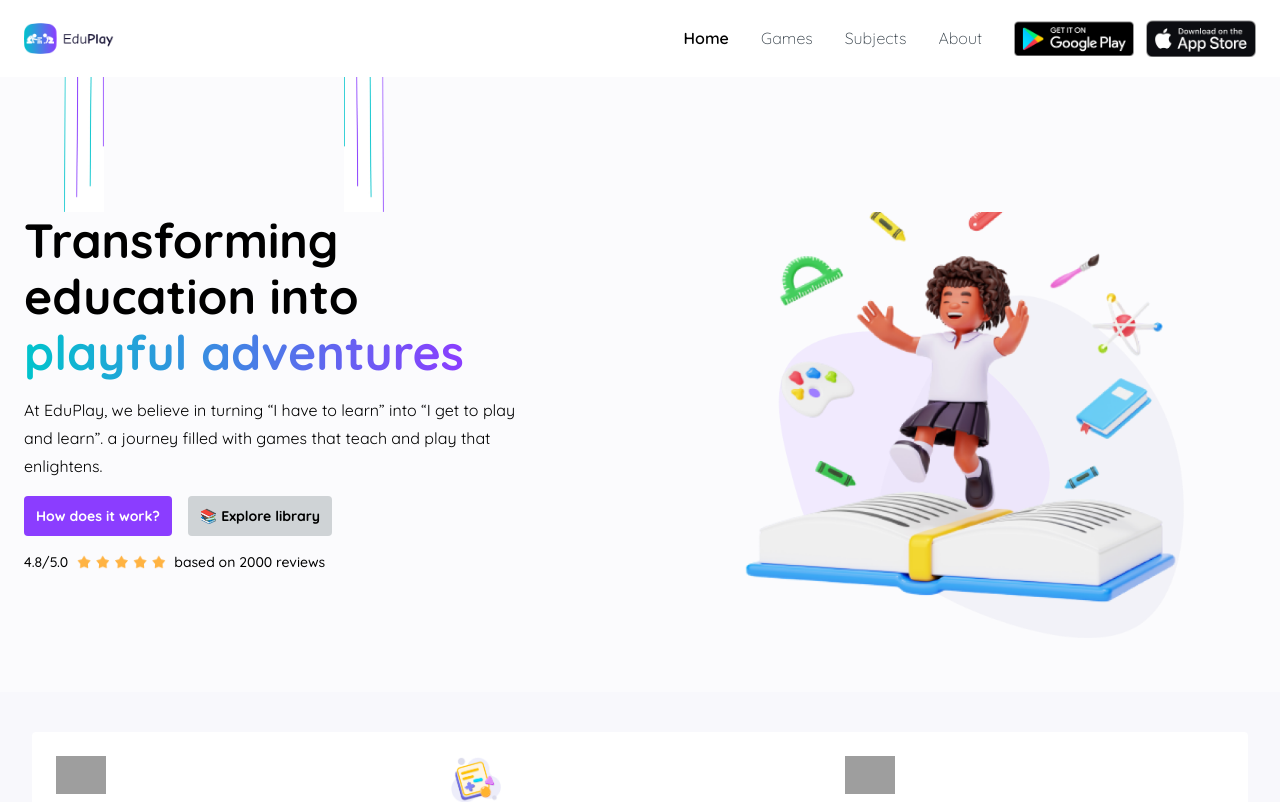
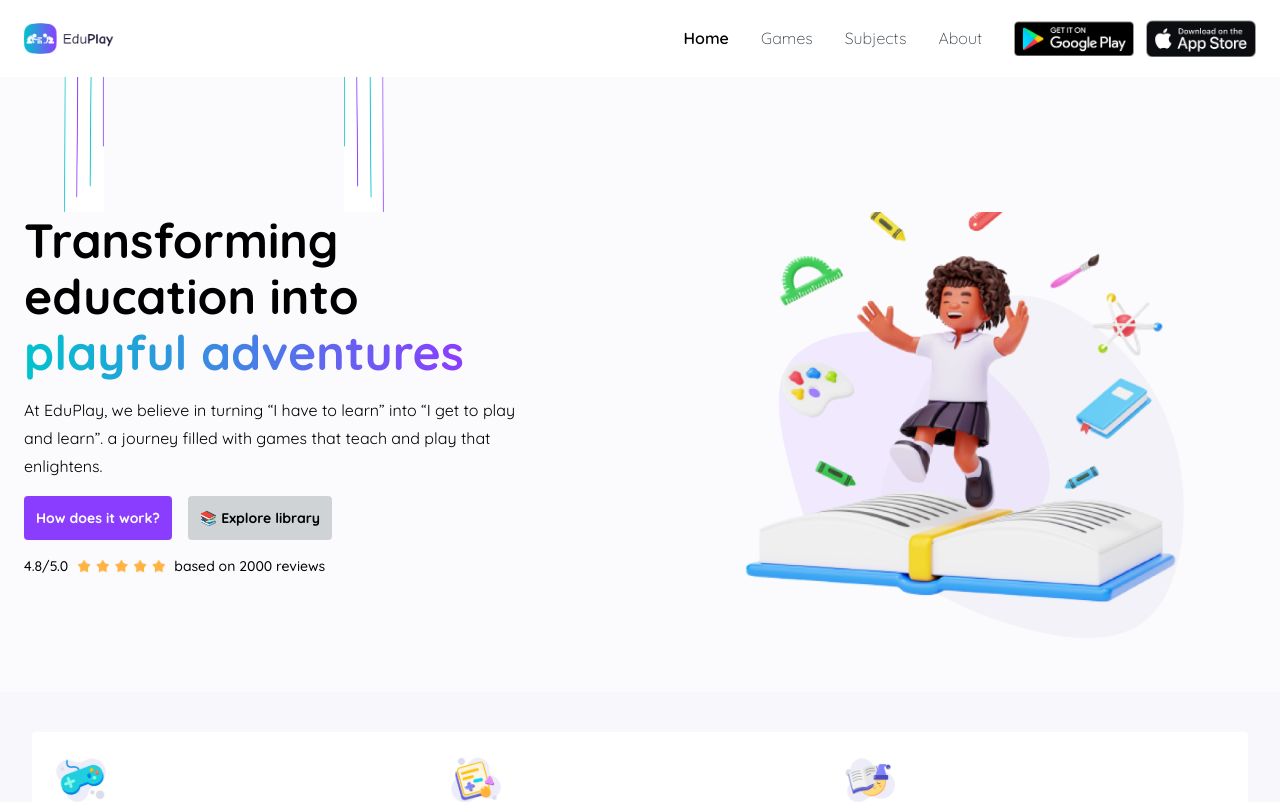
Before and after one commit to dev-rafiu/eduplay, a Next.js app: page / in a window 1280 px wide. Shown: the top 802 px of the page. Built offline with nearby package versions, Linux system fonts and the light colour scheme; no server answers; grey boxes are pictures that could not be loaded.

Commit message:
fix: add missing images

```diff
--- a/src/components/games.tsx
+++ b/src/components/games.tsx
@@ -198,7 +198,7 @@ function Games() {
         </div>
 
         <div className="space-y-4">
-          <button className="bg-violet text-background py-2 px-3 rounded font-semibold text-sm">
+          <button className="bg-violet text-background p-3 rounded font-semibold text-sm w-full sm:w-max">
             Browse our library
           </button>
 
--- a/src/components/hero-section.tsx
+++ b/src/components/hero-section.tsx
@@ -41,13 +41,13 @@ function Hero() {
           <div className="flex gap-4 flex-col sm:flex-row font-bold">
             <a
               href="#"
-              className="bg-violet py-[10px] px-3 rounded text-background text-sm text-center"
+              className="bg-violet p-3 rounded text-background text-sm text-center"
             >
               How does it work?
             </a>
             <a
               href="#"
-              className="bg-gray-100 py-[10px] px-3 rounded text-foreground text-sm text-center"
+              className="bg-gray-100 p-3 rounded text-foreground text-sm text-center"
             >
               📚 Explore library
             </a>
--- a/src/components/newsletter.tsx
+++ b/src/components/newsletter.tsx
@@ -17,7 +17,7 @@ function Newsletter() {
             className="p-3 border bg-background/70 lg:border-r-0 rounded lg:rounded-r-none placeholder:text-foreground/60"
           />
           <button
-            className="bg-background p-3 rounded lg:rounded-l-none"
+            className="p-3 bg-background rounded lg:rounded-l-none"
             type="button"
           >
             🚀 Subscribe
--- a/src/components/try-eduplay.tsx
+++ b/src/components/try-eduplay.tsx
@@ -24,7 +24,7 @@ function TryEduplay() {
               fun and discovery. Ready for endless smiles and learning
               adventures?
             </p>
-            <button className="bg-violet text-background py-2 px-3 rounded font-semibold text-sm w-full lg:w-max">
+            <button className="bg-violet text-background p-3 rounded font-semibold text-sm w-full lg:w-max">
               Get started for free
             </button>
           </div>
```
Also changed, not shown: public/images/features/bedtime-stories.png (added), public/images/features/engaging-games.png (added).
